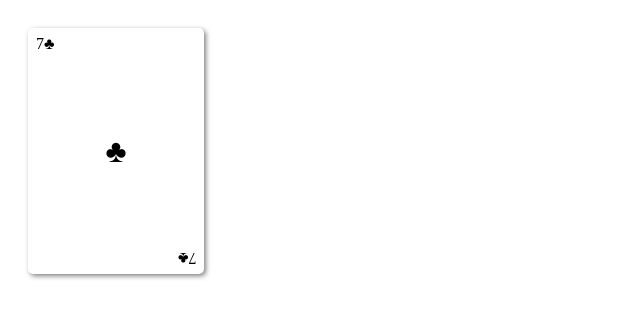
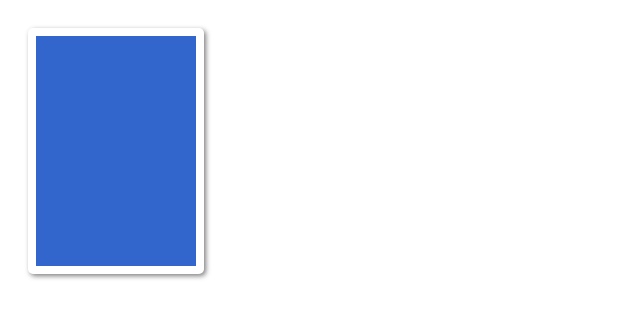
Before and after one commit to kitagry/games, a Nuxt app: page / in a window 1280 px wide. Shown: the top 318 px of the page, without its empty margins (0-640 px from the left). Built offline with nearby package versions, Linux system fonts and the light colour scheme.

Commit message:
Create card rotate

```diff
--- a/components/Card.vue
+++ b/components/Card.vue
@@ -1,10 +1,13 @@
 <template lang="pug">
-.card(@click="orientation = !orientation")
-  .card-front
-    span 7♣
-    | ♣
-    span 7♣
-  .card-back(v-show="orientation")
+div
+  transition(name="rotate", mode="out-in")
+    .card(@click="orientation = !orientation", v-if="orientation", key="table")
+      .card-front
+        span 7♣
+        | ♣
+        span 7♣
+    .card(@click="orientation = !orientation", v-else, key="back")
+      .card-back
 </template>
 
 
@@ -52,4 +55,12 @@ export default {
       transform: rotate(180deg);
   .card-back
     background: #36c;
+
+.rotate-enter, .rotate-leave-to
+  transition-duration: 0.5s;
+  transform: rotateY(90deg);
+.rotate-enter-to, .rotate-leave
+  transition-duration: 0.5s;
+  transform: rotateY(0deg);
+
 </style>
--- a/pages/index.vue
+++ b/pages/index.vue
@@ -14,5 +14,4 @@ export default {
 </script>
 
 <style lang="sass">
-
 </style>
```
